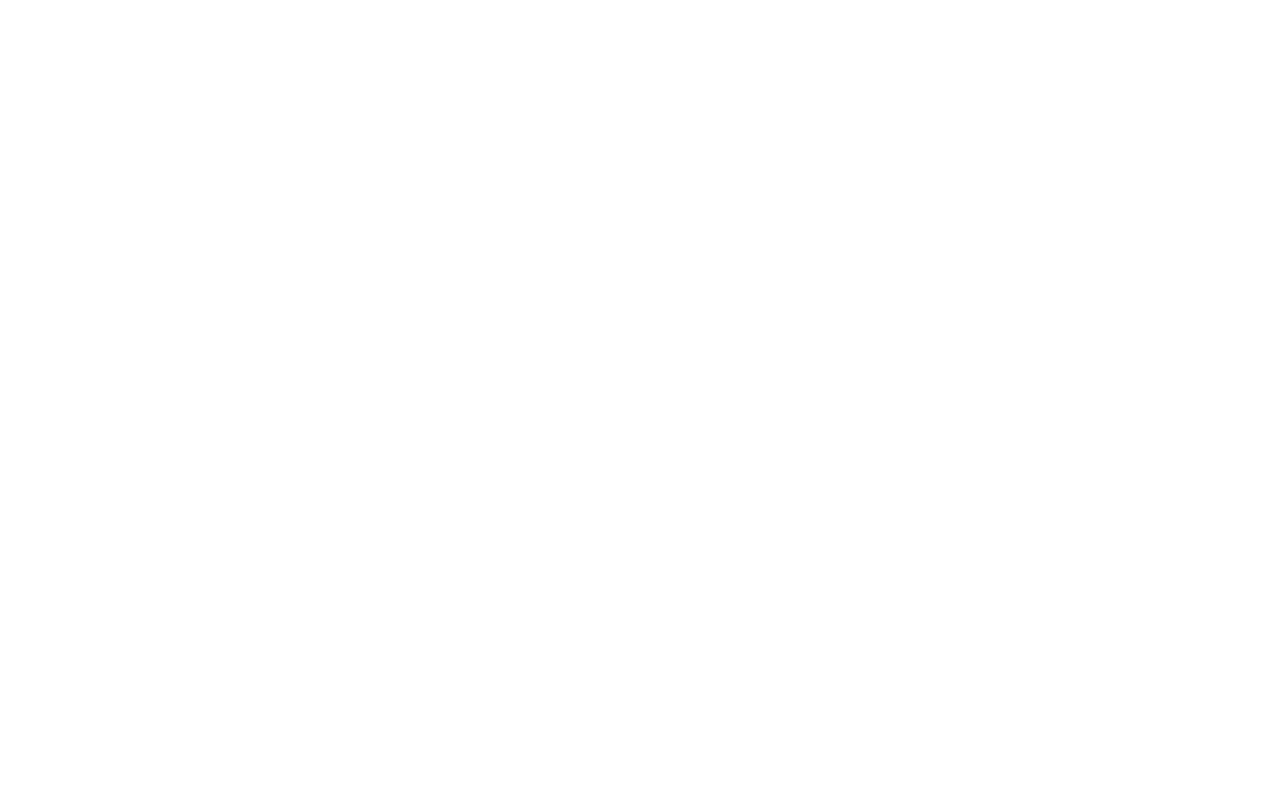
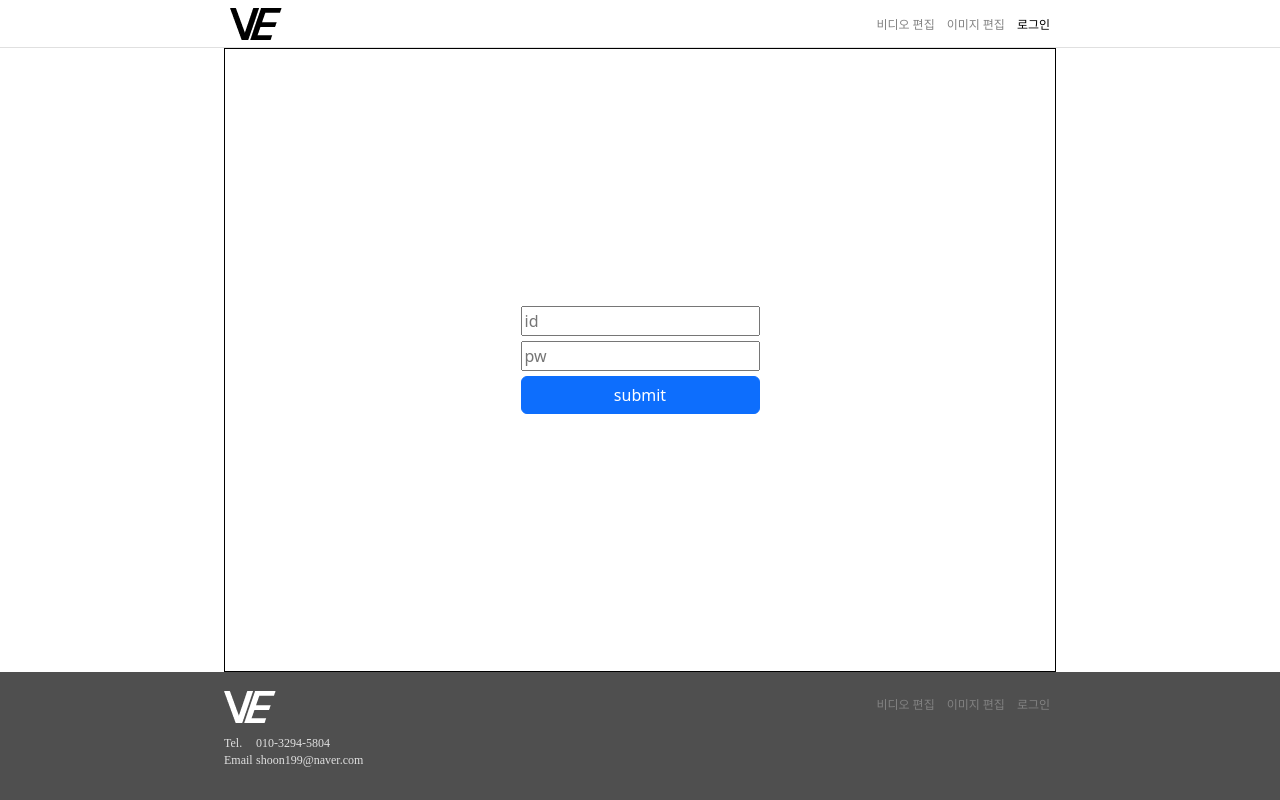
Before and after one commit to seehun/react-video-editor, a React (Create React App) app in the folder sehun-video-editor/: page /login in a window 1280 px wide. Before the commit this address had no page. Built offline with nearby package versions, Linux system fonts and the light colour scheme; what @ffmpeg/ffmpeg would draw is missing.

Commit message:
login page ui구현

```diff
--- a/sehun-video-editor/package.json
+++ b/sehun-video-editor/package.json
@@ -14,6 +14,7 @@
     "react": "^18.2.0",
     "react-bootstrap": "^2.10.1",
     "react-dom": "^18.2.0",
+    "react-hook-form": "^7.51.0",
     "react-router-dom": "^6.22.2",
     "react-scripts": "5.0.1",
     "video-react": "^0.16.0",
--- a/sehun-video-editor/src/App.js
+++ b/sehun-video-editor/src/App.js
@@ -3,6 +3,7 @@
 import { BrowserRouter, Routes, Route } from "react-router-dom";
 import Home from "./pages/Home";
 import Edit from "./pages/Edit";
+import Login from "pages/Login";
 
 function App() {
   return (
@@ -11,6 +12,7 @@
         <Routes>
           <Route path="/" element={<Home />} />
           <Route path="/edit" element={<Edit />} />
+          <Route path="/login" element={<Login />} />
         </Routes>
       </div>
     </BrowserRouter>
--- a/sehun-video-editor/src/components/Editting/Editting.jsx
+++ b/sehun-video-editor/src/components/Editting/Editting.jsx
@@ -137,7 +137,7 @@
           setShow(false);
         }}
         className={styles.toast}
-        bg={"secondary"}
+        bg={"light"}
       >
         <Toast.Header>
           <strong className="me-auto">SehunEditor</strong>
--- a/sehun-video-editor/src/components/Header/Header.js
+++ b/sehun-video-editor/src/components/Header/Header.js
@@ -2,7 +2,8 @@
 import styles from "./Header.module.css";
 import { useNavigate } from "react-router-dom";
 
-function Header() {
+function Header({ currentPage }) {
+  console.log(currentPage);
   const navigate = useNavigate();
   return (
     <div className={styles.header}>
@@ -15,9 +16,25 @@
           <img src={process.env.PUBLIC_URL + "assets/VE_b.png"} alt="" />
         </button>
         <div className={styles.header_btns}>
-          <button className={styles.active}>비디오 편집</button>
-          <button>이미지 편집</button>
-          <button>로그인</button>
+          <button
+            className={currentPage === "videoEdit" ? styles.active : ""}
+            onClick={() => {
+              navigate("/");
+            }}
+          >
+            비디오 편집
+          </button>
+          <button className={currentPage === "imageEdit" ? styles.active : ""}>
+            이미지 편집
+          </button>
+          <button
+            className={currentPage === "login" ? styles.active : ""}
+            onClick={() => {
+              navigate("/login");
+            }}
+          >
+            로그인
+          </button>
         </div>
       </div>
     </div>
--- /dev/null
+++ b/sehun-video-editor/src/components/LoginMenu/LoginMenu.jsx
@@ -0,0 +1,47 @@
+import React, { useRef } from "react";
+import styles from "./LoginMenu.module.css";
+import { useForm } from "react-hook-form";
+import { Button } from "react-bootstrap";
+import { useNavigate } from "react-router-dom";
+
+function LoginMenu() {
+  const navigate = useNavigate();
+  const {
+    register,
+    handleSubmit,
+    watch,
+    formState: { errors },
+  } = useForm();
+
+  const submitRef = useRef();
+
+  const onSubmit = (data) => {
+    console.log(data);
+    navigate("/");
+  };
+
+  return (
+    <div className={styles.viewport}>
+      <div className={styles.contents}>
+        <div className={styles.loginFormBox}>
+          <form onSubmit={handleSubmit(onSubmit)}>
+            <input {...register("id", { required: true })} placeholder="id" />
+            <input {...register("pw", { required: true })} placeholder="pw" />
+
+            <Button
+              variant="primary"
+              onClick={() => {
+                submitRef.current.click();
+              }}
+            >
+              submit
+            </Button>
+            <input type="submit" ref={submitRef} className={styles.none} />
+          </form>
+        </div>
+      </div>
+    </div>
+  );
+}
+
+export default LoginMenu;
--- /dev/null
+++ b/sehun-video-editor/src/components/LoginMenu/LoginMenu.module.css
@@ -0,0 +1,39 @@
+.viewport {
+  width: 100%;
+  height: 78vh;
+  display: flex;
+  justify-content: center;
+  align-items: center;
+}
+
+.contents {
+  width: 65%;
+  height: 100%;
+
+  border: 1px solid #000;
+}
+
+.loginFormBox {
+  height: 100%;
+  display: flex;
+  justify-content: center;
+  align-items: center;
+}
+
+.loginFormBox form {
+  display: flex;
+  flex-direction: column;
+  gap: 5px;
+}
+
+.toast {
+  position: absolute;
+  top: 10%;
+  left: 50%;
+  transform: translate(-50%, -50%);
+  color: #000;
+}
+
+.none {
+  display: none;
+}
--- a/sehun-video-editor/src/pages/Home.js
+++ b/sehun-video-editor/src/pages/Home.js
@@ -9,7 +9,7 @@
 
   return (
     <div>
-      <Header />
+      <Header currentPage={"videoEdit"} />
       {!videoFile ? (
         <BeforeEdit setVideoFile={setVideoFile} />
       ) : (
--- /dev/null
+++ b/sehun-video-editor/src/pages/Login.js
@@ -0,0 +1,17 @@
+import React from "react";
+import Header from "../components/Header/Header";
+import Footer from "../components/Footer/Footer";
+import LoginMenu from "components/LoginMenu/LoginMenu";
+
+// 필요없어짐
+function Login() {
+  return (
+    <div>
+      <Header currentPage={"login"} />
+      <LoginMenu />
+      <Footer />
+    </div>
+  );
+}
+
+export default Login;
```
Also changed, not shown: 2 other files (tests, documents, lock files or other folders).
